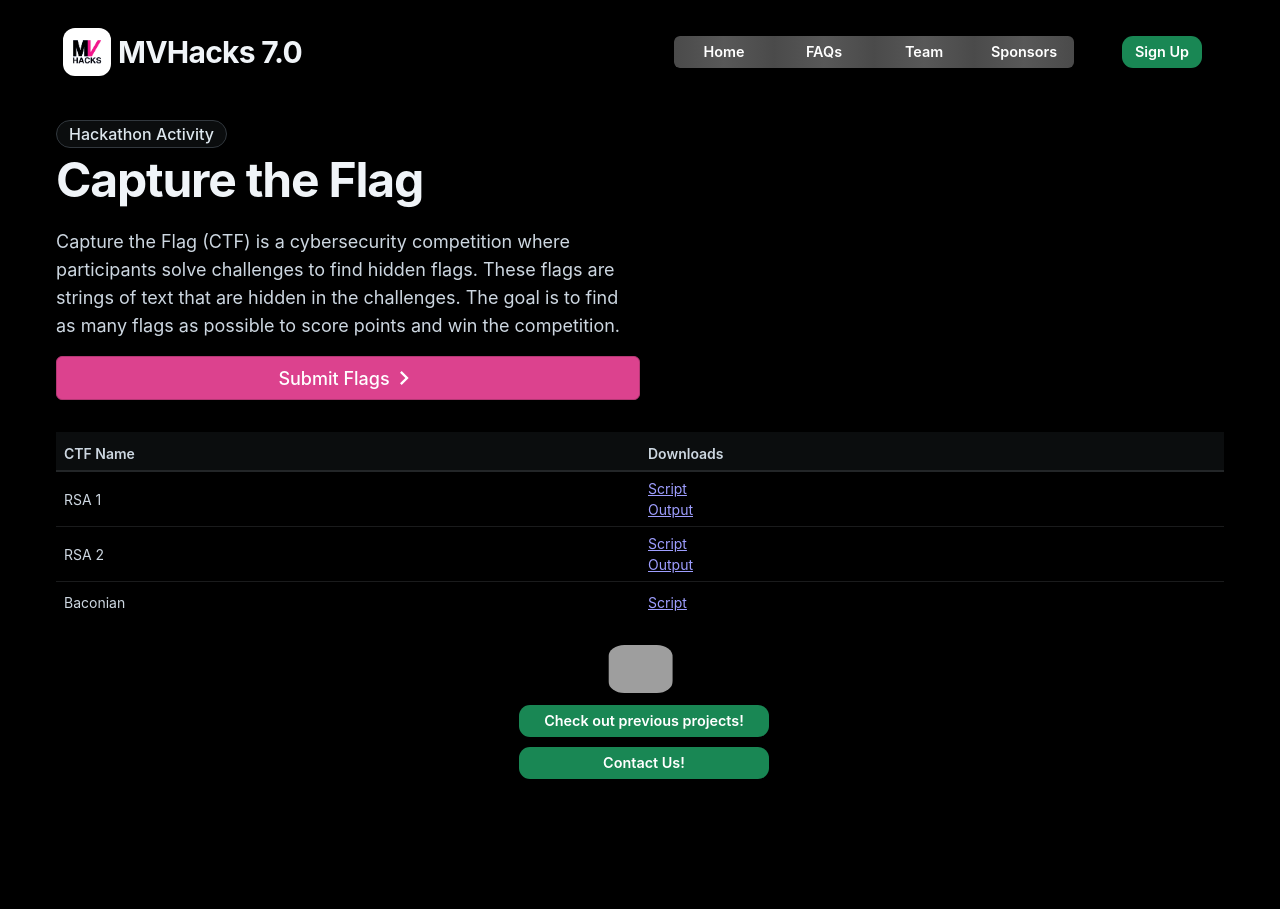
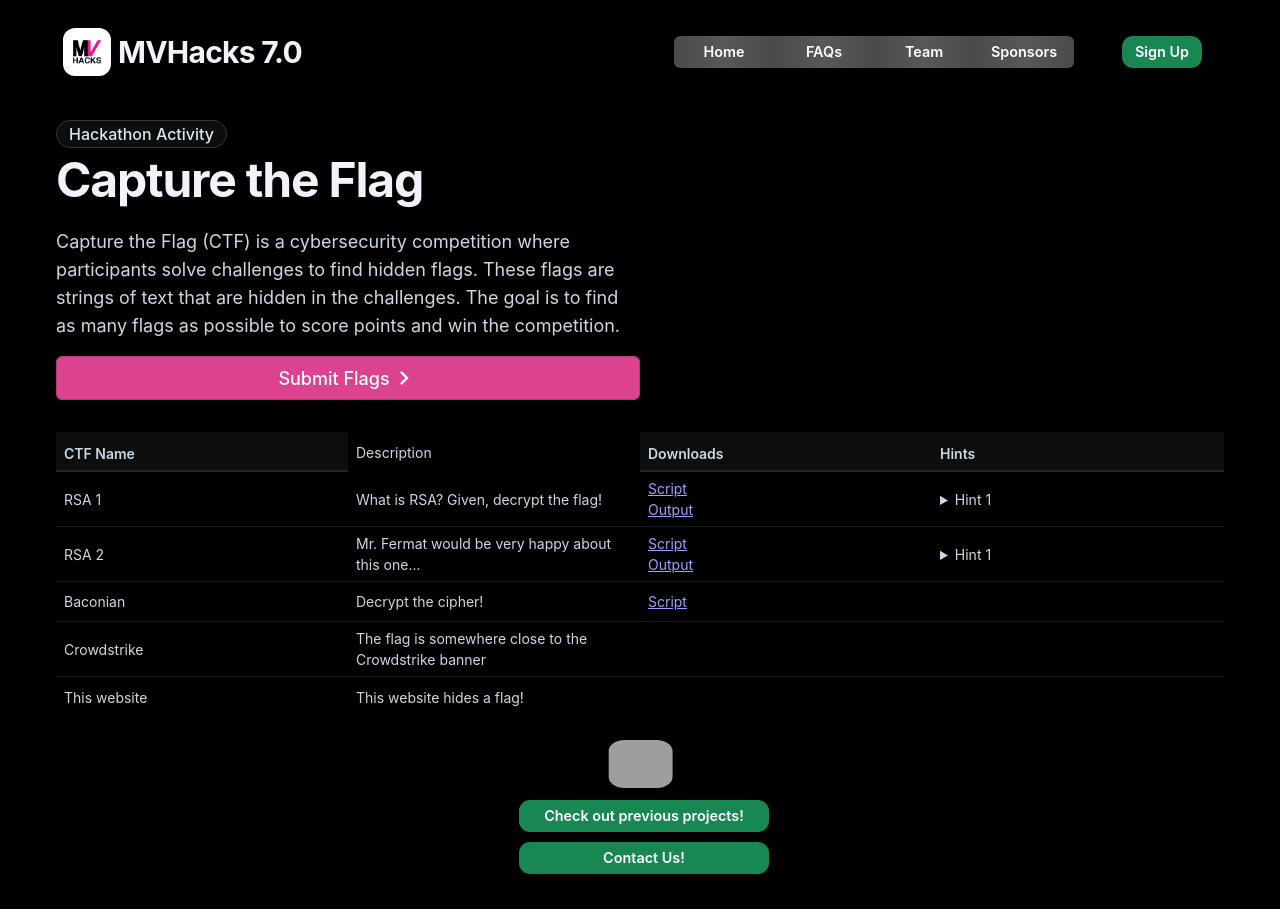
Before and after one commit to kitkatmia/website-7.0, a React (Create React App) app: page /ctf in a window 1280 px wide. Before the commit the page ends 814 px from the top, so only its background shows below. Built offline with nearby package versions, Linux system fonts and the light colour scheme; grey boxes are pictures that could not be loaded.

Commit message:
publish ctf

```diff
--- a/src/pages/Ctf.tsx
+++ b/src/pages/Ctf.tsx
@@ -13,6 +13,10 @@
 const Ctf = () => {
     const ctfs = [{
         name: "RSA 1",
+        description: "What is RSA? Given, decrypt the flag!",
+        hints: [
+            <a href="https://en.wikipedia.org/wiki/RSA_(cryptosystem)#Operation">RSA</a>
+        ],
         downloads: [
             {
                 name: "Script",
@@ -26,6 +30,10 @@
     },
     {
         name: "RSA 2",
+        description: "Mr. Fermat would be very happy about this one...",
+        hints: [
+            "What is Fermat factorization?"
+        ],
         downloads: [
             {
                 name: "Script",
@@ -39,13 +47,28 @@
     },
     {
         name: "Baconian",
+        description: "Decrypt the cipher!",
+        hints: [],
         downloads: [
             {
                 name: "Script",
                 link: "/baconian.py",
             },
         ]
-    }]
+    },
+    {
+        name: "Crowdstrike",
+        description: "The flag is somewhere close to the Crowdstrike banner",
+        hints: [],
+        downloads: []
+    },
+    {
+        name: "This website",
+        description: "This website hides a flag!",
+        hints: [],
+        downloads: []
+    }
+]
     return (
         <div>
             <Box>
@@ -68,7 +91,7 @@
                             </Typography>
 
                             <IconButton size="lg" variant="solid" color="primary" sx={{width: "100%"}} onClick={() => {
-                                window.location.href = "https://forms.gle/bTZHFPv4Tc1KTrYJ9"
+                                window.location.href = "https://docs.google.com/forms/d/e/1FAIpQLSeeEKG1pTti1yZ_eVuh7ns_QXVKiTwlgMwLrsrW3ByWGVUs4Q/viewform?usp=sf_link"
                             }}>
                                 Submit Flags
                                 <ChevronRight />
@@ -83,19 +106,30 @@
                     <thead>
         <tr>
           <th>CTF Name</th>
+          <td>Description</td>
           <th>Downloads</th>
+          <th>Hints</th>
         </tr>
       </thead>
       <tbody>
         {ctfs.map((row) => (
           <tr key={row.name}>
             <td>{row.name}</td>
+            <td>{row.description}</td>
             <td>{row.downloads.map((dl) => (
                 <div>
                     <a href={dl.link}>{dl.name}</a>
                     <br/>
                 </div>
             ))}
+            </td>
+            <td>
+                {row.hints.map((hint, idx) => (
+                    <details>
+                        <summary>Hint {idx + 1}</summary>
+                        {hint}
+                    </details>
+                ))}
             </td>
           </tr>
         ))}
```
Also changed, not shown: 1 other file (tests, documents, lock files or other folders).
